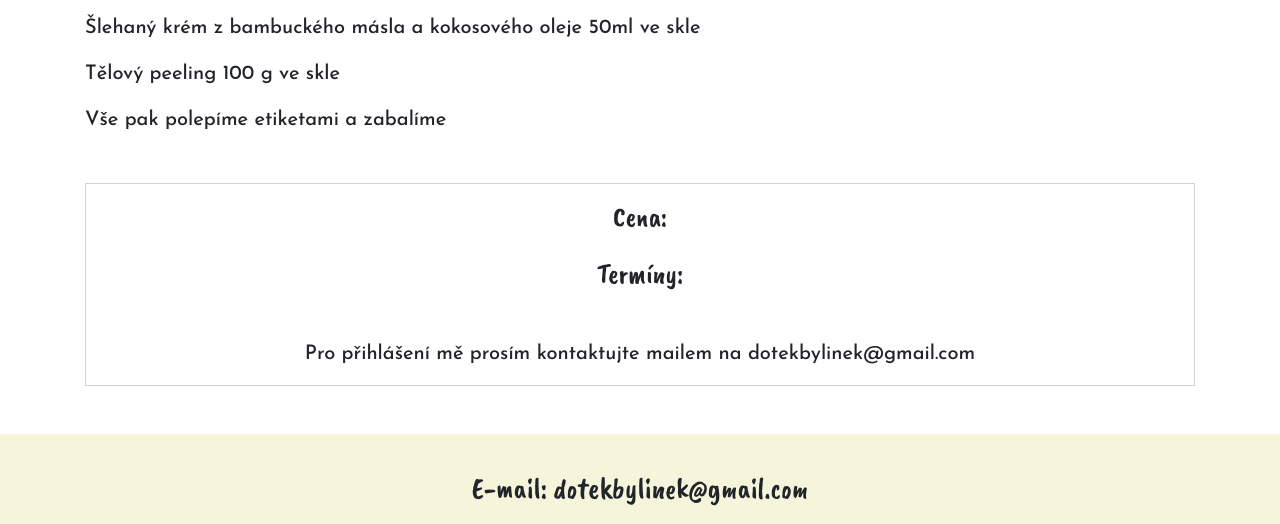
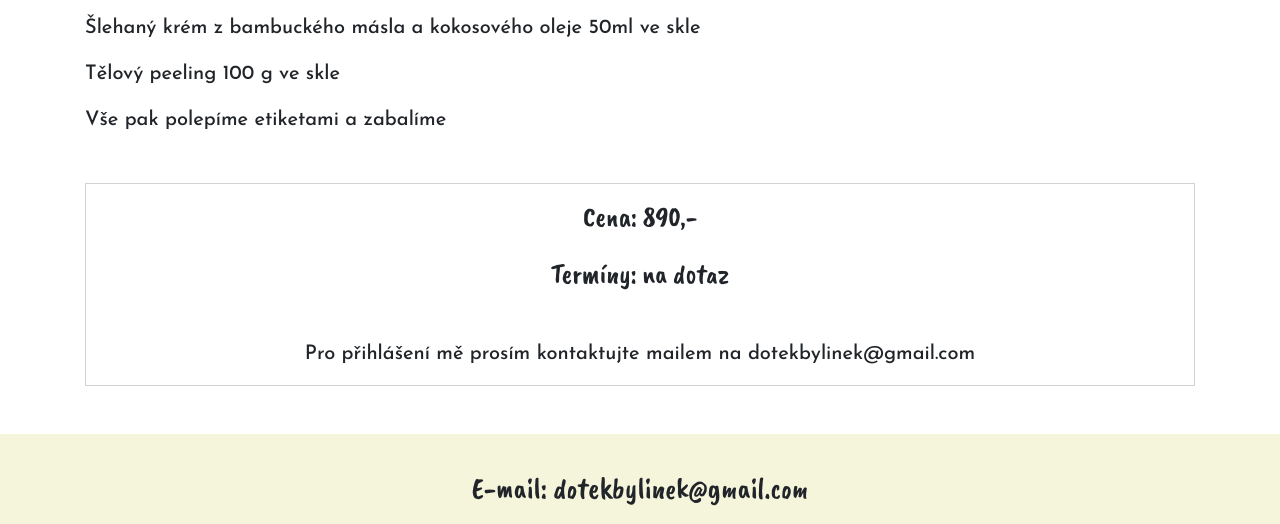
Before and after one commit to LucieBud/Dotekbylinek, a plain HTML site: page kurz2.html in a window 1280 px wide. Shown: the part 1781-2305 px from the top of the page. Drawn offline with nearby package versions, Linux system fonts and the light colour scheme.

Commit message:
dokonceni

```diff
--- a/kurz2.html
+++ b/kurz2.html
@@ -82,10 +82,10 @@
     </article>
     <article class="importantinfo mt-5">
       <h3>
-        Cena:
+        Cena: 890,-
       </h3>
       <h3 class="mt-4">
-        Termíny:
+        Termíny: na dotaz
       </h3>
       <div class="text mt-5">Pro přihlášení mě prosím kontaktujte mailem na dotekbylinek@gmail.com</div>
     </article>
```
Also changed, not shown: balzamy.html (+1 -3 lines).
